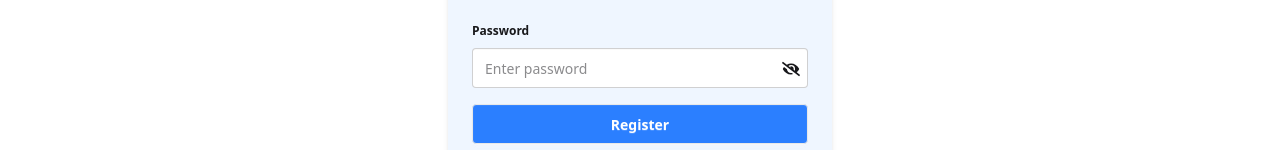
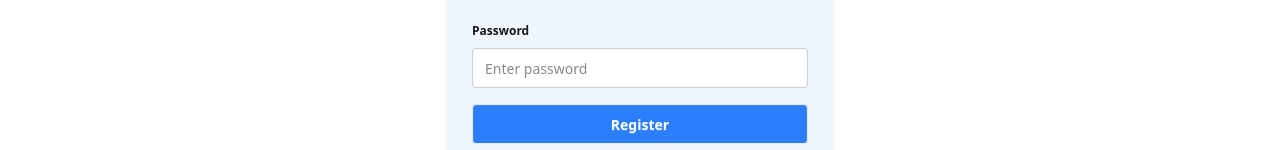
Before and after one commit to Tasmih/skillsphere-online-learning-platform, a Next.js app: page /register in a window 1280 px wide. Shown: the part 458-608 px from the top of the page. Built offline with nearby package versions, Linux system fonts and the light colour scheme.

Commit message:
add password show/hide toggle in login & register

```diff
--- a/src/app/register/page.jsx
+++ b/src/app/register/page.jsx
@@ -118,12 +118,7 @@ const RegisterPage = () => {
               onChange={handleChange}
             />
 
-            <span
-              className="absolute right-2 top-4 cursor-pointer text-lg"
-              onClick={() => setShowPassword(!showPassword)}
-            >
-              {showPassword ? <FaEye /> : <FaEyeSlash />}
-            </span>
+
 
             {errors.password && (
               <p className="text-red-500 text-sm">{errors.password}</p>
```
